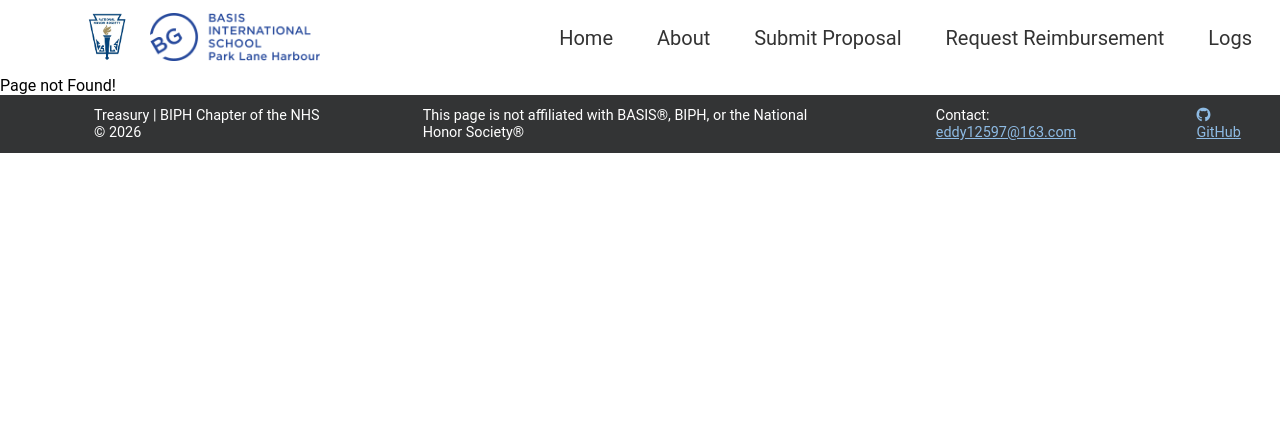
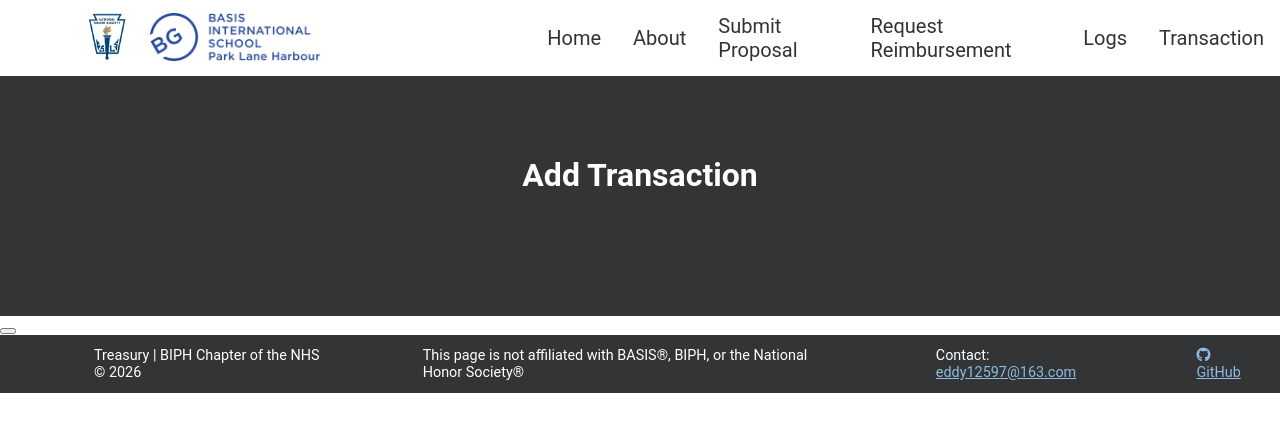
Before and after one commit to Eddy12597/BIPH-NHS-Treasurer, a Vue app: page /add-transaction in a window 1280 px wide. Shown: the top 432 px of the page. Built offline with nearby package versions, Linux system fonts and the light colour scheme.

Commit message:
corrected chain verification

```diff
--- a/src/components/BudgetProposal.vue
+++ b/src/components/BudgetProposal.vue
@@ -98,7 +98,8 @@
 <script setup lang="ts">
 import { reactive, ref, computed } from 'vue';
 // @ts-ignore
-const BACKEND_URL = window.__APP_CONFIG__?.API_URL || import.meta.dev.BACKEND_URL;
+// const BACKEND_URL = window.__APP_CONFIG__?.API_URL || import.meta.dev.BACKEND_URL;
+const BACKEND_URL = "http://127.0.0.1:5000"
 
 const isSubmitting = ref(false);
 const hasError = ref(false);
--- a/src/components/Footer.vue
+++ b/src/components/Footer.vue
@@ -31,7 +31,7 @@
 	padding: 5px 30px 5px 30px;
 
 	height: 6vh;
-	background-color: #333435;
+	background-color: var(--black1)
 }
 
 .footer-copyright {
--- a/src/components/Header.vue
+++ b/src/components/Header.vue
@@ -19,6 +19,7 @@
 		<MenubarItem text="Submit Proposal" to="/submit-proposal"></MenubarItem>
 		<MenubarItem text="Request Reimbursement" to="/request-reimbursement"></MenubarItem>
 		<MenubarItem text="Logs" to="/logs"></MenubarItem>
+		<MenubarItem text="Transaction" to="/add-transaction"></MenubarItem>
 	</div>
 	<div id="header-menubar-small" v-else>
 		<!--Small-->
--- a/src/components/LogItem.vue
+++ b/src/components/LogItem.vue
@@ -40,10 +40,10 @@
 							{{ truncateString(transaction.ComputedHash) }}
 						</span>
 				</div>
-				<div>
+				<!-- <div>
 					<span class="detail-label" style="margin-right: 2px;">Nonce:</span>
 					<span class="hash detail-value">{{ transaction.Nonce }}</span>
-				</div>
+				</div> -->
 			</div>
       <div class="detail-row hash-row">
         <span class="detail-label">Previous Hash:</span>
@@ -268,4 +268,12 @@ const truncateString = (value: string, length = 12, endlength = 8) => {
   color: #dc2626 !important;
   font-weight: bold;
 }
+
+.hash-error {
+  background-color: #fee2e2;
+  color: #b91c1c;
+  padding: 2px 6px;
+  border-radius: 4px;
+  font-weight: bold;
+}
 </style>
--- a/src/pages/Log.vue
+++ b/src/pages/Log.vue
@@ -4,13 +4,13 @@
 <div id="log-hero">
     <h1>Logs | "Blockchain"</h1>
     <p>Transparency and verifiability using blockchain-like structures. </p>
-		<p>Transaction data (before appending nonce) is the augmentation of Timestamp, From, To, Amount, Notes, and Previous Hash. Adding Nonce to Transaction data makes a hash starting with 6 leading 0s.</p>
+		<p>This ledger uses a Cryptographic Linked List. Each entry contains a digital signature of the previous record, ensuring that any unauthorized change to past data will immediately break the chain's integrity.</p>
 
     <div :class="['status-badge', verified === true ? 'valid' : verified === false ? 'invalid' : 'checking']">
-        <span v-if="verified === true">✓ Chain Verified</span>
-        <span v-else-if="verified === false">⚠ Chain Compromised</span>
-        <span v-else>Searching for Genesis...</span>
-    </div>
+			<span v-if="verified === true">🔒 Integrity Verified</span>
+			<span v-else-if="verified === false">🔓 Ledger Tampered</span>
+			<span v-else>Verifying Records...</span>
+		</div>
 
     <p>Current Balance: {{ balance }}</p>
 </div>
@@ -83,7 +83,7 @@
 }
 
 #log-hero p {
-    font-size: 1.5em;
+    font-size: 1.25em;
     font-family: Roboto;
 		margin-left: 15vw;
 		margin-right: 15vw;
@@ -117,34 +117,60 @@ const displayTransactions = computed(() => {
 
 const verified = ref<boolean | null>(null);
 
+// const verifyChain = (): void => {
+//   // This is the "Previous Hash" for the first-ever block
+//   let rollingLink = '0000000000000000000000000000000000000000000000000000000000000000';
+
+//   for (let i = 0; i < transactions.value.length; i++) {
+//     const tx = transactions.value[i] as any;
+
+//     // 1. Reconstruct the base string using the link from the block BEFORE it
+//     const baseData = tx.Timestamp + tx.From + tx.To + tx.Amount + tx.Notes + rollingLink;
+//     const computed = CryptoJS.SHA256(baseData + tx.Nonce).toString();
+
+//     tx.ComputedHash = computed;
+
+//     // 2. Check: Does it have 6 zeros?
+//     if (!computed.startsWith("000000")) {
+//         verified.value = false;
+//         console.error(`PoW Failure at Index ${i}`);
+//         return;
+//     }
+
+//     // 3. Check: Does it match the 'Hash' column in your Sheet?
+//     if (computed !== tx.Hash) {
+//       verified.value = false;
+//       console.error(`Integrity Failure at Index ${i}. \nSheet has: ${tx.Hash}\nVue computed: ${computed}`);
+//       return;
+//     }
+
+//     // 4. ROLL FORWARD: The current verified hash becomes the link for the NEXT block
+//     rollingLink = tx.Hash;
+//   }
+
+//   verified.value = true;
+// };
+
 const verifyChain = (): void => {
-  // This is the "Previous Hash" for the first-ever block
+  // Same starting salt
   let rollingLink = '0000000000000000000000000000000000000000000000000000000000000000';
 
   for (let i = 0; i < transactions.value.length; i++) {
     const tx = transactions.value[i] as any;
 
-    // 1. Reconstruct the base string using the link from the block BEFORE it
+    // The baseData no longer needs a Nonce
     const baseData = tx.Timestamp + tx.From + tx.To + tx.Amount + tx.Notes + rollingLink;
-    const computed = CryptoJS.SHA256(baseData + tx.Nonce).toString();
+    const computed = CryptoJS.SHA256(baseData).toString();
 
     tx.ComputedHash = computed;
 
-    // 2. Check: Does it have 6 zeros?
-    if (!computed.startsWith("000000")) {
-        verified.value = false;
-        console.error(`PoW Failure at Index ${i}`);
-        return;
-    }
-
-    // 3. Check: Does it match the 'Hash' column in your Sheet?
+    // We ONLY check if the computed hash matches what's in your sheet
     if (computed !== tx.Hash) {
       verified.value = false;
-      console.error(`Integrity Failure at Index ${i}. \nSheet has: ${tx.Hash}\nVue computed: ${computed}`);
+      console.error(`Chain broken at index ${i}! Data has been modified.`);
       return;
     }
 
-    // 4. ROLL FORWARD: The current verified hash becomes the link for the NEXT block
     rollingLink = tx.Hash;
   }
 
--- a/src/pages/SubmitProposal.vue
+++ b/src/pages/SubmitProposal.vue
@@ -6,8 +6,8 @@
   </div>
 
   <div id="verification" v-if="!isVerified">
-    <!-- <vue-turnstile site-key="1x00000000000000000000AA" v-model="token"></vue-turnstile> -->
-	 <vue-turnstile :site-key="SITEKEY" v-model="token"></vue-turnstile>
+    <vue-turnstile site-key="1x00000000000000000000AA" v-model="token"></vue-turnstile>
+	 <!-- <vue-turnstile :site-key="SITEKEY" v-model="token"></vue-turnstile> -->
   </div>
 
   <div v-else class="success-container">
--- /dev/null
+++ b/src/pages/Transaction.vue
@@ -0,0 +1,50 @@
+<template>
+<Header></Header>
+
+<div class="trans-hero">
+	<h1>Add Transaction</h1>
+</div>
+
+<div class="trans-section">
+
+</div>
+
+<div v-show="!confirmed" class="confirm-btn">
+	<button @click="confirmTransaction()">
+
+	</button>
+</div>
+
+<div v-show="confirmed" class="confirmation">
+
+</div>
+
+<Footer></Footer>
+</template>
+
+<style scoped>
+.trans-hero {
+	background-color: var(--black1);
+	height: 20vh;
+
+	display: flex;
+	align-items: center;
+	padding-top: 10vh;
+	flex-direction: column;
+
+	color: white;
+}
+</style>
+
+<script setup lang="ts">
+import Footer from '../components/Footer.vue';
+import Header from '../components/Header.vue';
+import { ref } from 'vue';
+
+let confirmed = ref(false);
+
+function confirmTransaction() {
+
+}
+
+</script>
--- a/src/router/index.ts
+++ b/src/router/index.ts
@@ -5,6 +5,7 @@ import NotFound from '../pages/NotFound.vue'
 import SubmitProposal from '../pages/SubmitProposal.vue'
 import Log from '../pages/Log.vue'
 import RequestReimbursement from '../pages/RequestReimbursement.vue'
+import Transaction from '../pages/Transaction.vue'
 
 const routes = [
   {
@@ -33,6 +34,11 @@ const routes = [
     component: RequestReimbursement
   },
   {
+    path: '/add-transaction',
+    name: 'AddTransaction',
+    component: Transaction
+  },
+  {
     path: '/:pathMatch(.*)*',
     name: 'NotFound',
     component: NotFound
--- a/src/style.css
+++ b/src/style.css
@@ -14,6 +14,7 @@ body {
 :root {
     --blue1: #02437A;
     --blue2: oklab(77.473% -0.03034 -0.06976);
+    --black1: #333435
 }
 
 a {
```
